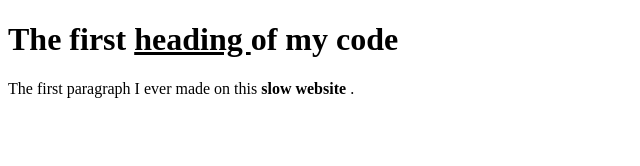
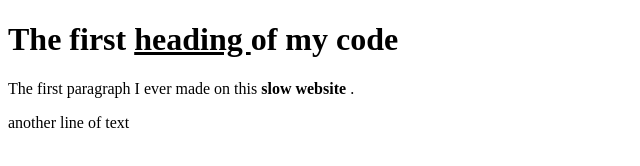
Before and after one commit to LeynaDirector/exploring-cs-LeynaDirector, a plain HTML site: page index.html in a window 1280 px wide. Shown: the whole page, without its empty margins (0-640 px from the left). Drawn offline with Linux system fonts and the light colour scheme.

Commit message:
another line of text

```diff
--- a/index.html
+++ b/index.html
@@ -3,5 +3,6 @@
  <body>
   <h1>The first <u> heading </u> of my code</h1>
   <p>The first paragraph I ever made on this <b> slow website </b>.</p>
+  <p>another line of text</p>
  </body>
 </html>
```
